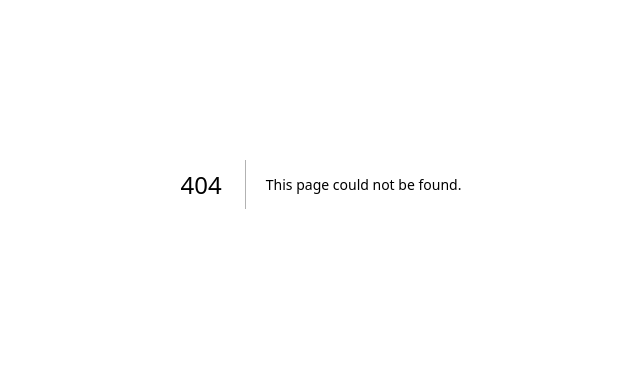
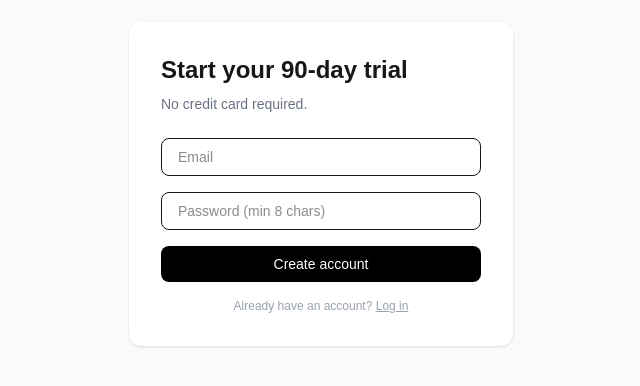
Before and after one commit to mathewjcohen/MarkitRunner, a Next.js app: page /signup in a window 1280 px wide. Before the commit this address had no page. Shown: the part 216-602 px from the top of the page, without its empty margins (319-959 px from the left). Built offline with nearby package versions, Linux system fonts and the light colour scheme.

Commit message:
feat: add auth pages, middleware, and sign-up/in/out actions

```diff
--- a/jest.config.ts
+++ b/jest.config.ts
@@ -7,6 +7,7 @@ const config: Config = {
     '^@/(.*)$': '<rootDir>/src/$1',
   },
   setupFilesAfterEnv: ['<rootDir>/jest.setup.ts'],
+  testMatch: ['**/__tests__/**/*.test.ts', '**/__tests__/**/*.test.tsx'],
 }
 
 export default config
--- /dev/null
+++ b/src/actions/auth.ts
@@ -0,0 +1,32 @@
+'use server'
+
+import { redirect } from 'next/navigation'
+import { createClient } from '@/lib/supabase/server'
+
+export async function signUp(formData: FormData) {
+  const supabase = await createClient()
+  const email = formData.get('email') as string
+  const password = formData.get('password') as string
+
+  const { error } = await supabase.auth.signUp({ email, password })
+  if (error) return { error: error.message }
+
+  redirect('/onboarding/step-1')
+}
+
+export async function signIn(formData: FormData) {
+  const supabase = await createClient()
+  const email = formData.get('email') as string
+  const password = formData.get('password') as string
+
+  const { error } = await supabase.auth.signInWithPassword({ email, password })
+  if (error) return { error: error.message }
+
+  redirect('/app/today')
+}
+
+export async function signOut() {
+  const supabase = await createClient()
+  await supabase.auth.signOut()
+  redirect('/login')
+}
--- /dev/null
+++ b/src/app/(auth)/login/page.tsx
@@ -0,0 +1,48 @@
+'use client'
+
+import { signIn } from '@/actions/auth'
+import { useState } from 'react'
+import Link from 'next/link'
+
+export default function LoginPage() {
+  const [error, setError] = useState<string | null>(null)
+
+  async function handleSubmit(formData: FormData) {
+    const result = await signIn(formData)
+    if (result?.error) setError(result.error)
+  }
+
+  return (
+    <div className="min-h-screen flex items-center justify-center bg-gray-50">
+      <div className="w-full max-w-sm p-8 bg-white rounded-xl shadow-sm">
+        <h1 className="text-2xl font-semibold mb-6">Log in</h1>
+        <form action={handleSubmit} className="flex flex-col gap-4">
+          <input
+            type="email"
+            name="email"
+            placeholder="Email"
+            required
+            className="border rounded-lg px-4 py-2 text-sm focus:outline-none focus:ring-2 focus:ring-black"
+          />
+          <input
+            type="password"
+            name="password"
+            placeholder="Password"
+            required
+            className="border rounded-lg px-4 py-2 text-sm focus:outline-none focus:ring-2 focus:ring-black"
+          />
+          {error && <p className="text-sm text-red-500">{error}</p>}
+          <button
+            type="submit"
+            className="bg-black text-white rounded-lg px-4 py-2 text-sm font-medium cursor-pointer hover:bg-gray-800 transition-colors"
+          >
+            Log in
+          </button>
+        </form>
+        <p className="text-xs text-gray-400 mt-4 text-center">
+          No account? <Link href="/signup" className="underline">Start free trial</Link>
+        </p>
+      </div>
+    </div>
+  )
+}
--- /dev/null
+++ b/src/app/(auth)/signup/page.tsx
@@ -0,0 +1,50 @@
+'use client'
+
+import { signUp } from '@/actions/auth'
+import { useState } from 'react'
+import Link from 'next/link'
+
+export default function SignupPage() {
+  const [error, setError] = useState<string | null>(null)
+
+  async function handleSubmit(formData: FormData) {
+    const result = await signUp(formData)
+    if (result?.error) setError(result.error)
+  }
+
+  return (
+    <div className="min-h-screen flex items-center justify-center bg-gray-50">
+      <div className="w-full max-w-sm p-8 bg-white rounded-xl shadow-sm">
+        <h1 className="text-2xl font-semibold mb-2">Start your 90-day trial</h1>
+        <p className="text-sm text-gray-500 mb-6">No credit card required.</p>
+        <form action={handleSubmit} className="flex flex-col gap-4">
+          <input
+            type="email"
+            name="email"
+            placeholder="Email"
+            required
+            className="border rounded-lg px-4 py-2 text-sm focus:outline-none focus:ring-2 focus:ring-black"
+          />
+          <input
+            type="password"
+            name="password"
+            placeholder="Password (min 8 chars)"
+            minLength={8}
+            required
+            className="border rounded-lg px-4 py-2 text-sm focus:outline-none focus:ring-2 focus:ring-black"
+          />
+          {error && <p className="text-sm text-red-500">{error}</p>}
+          <button
+            type="submit"
+            className="bg-black text-white rounded-lg px-4 py-2 text-sm font-medium cursor-pointer hover:bg-gray-800 transition-colors"
+          >
+            Create account
+          </button>
+        </form>
+        <p className="text-xs text-gray-400 mt-4 text-center">
+          Already have an account? <Link href="/login" className="underline">Log in</Link>
+        </p>
+      </div>
+    </div>
+  )
+}
--- /dev/null
+++ b/src/middleware.ts
@@ -0,0 +1,46 @@
+import { createServerClient } from '@supabase/ssr'
+import { NextResponse, type NextRequest } from 'next/server'
+
+export async function middleware(request: NextRequest) {
+  let supabaseResponse = NextResponse.next({ request })
+
+  const supabase = createServerClient(
+    process.env.NEXT_PUBLIC_SUPABASE_URL!,
+    process.env.NEXT_PUBLIC_SUPABASE_ANON_KEY!,
+    {
+      cookies: {
+        getAll() {
+          return request.cookies.getAll()
+        },
+        setAll(cookiesToSet) {
+          cookiesToSet.forEach(({ name, value }) => request.cookies.set(name, value))
+          supabaseResponse = NextResponse.next({ request })
+          cookiesToSet.forEach(({ name, value, options }) =>
+            supabaseResponse.cookies.set(name, value, options)
+          )
+        },
+      },
+    }
+  )
+
+  const { data: { user } } = await supabase.auth.getUser()
+  const { pathname } = request.nextUrl
+
+  if (!user && pathname.startsWith('/app')) {
+    return NextResponse.redirect(new URL('/login', request.url))
+  }
+
+  if (user && (pathname === '/login' || pathname === '/signup')) {
+    return NextResponse.redirect(new URL('/app/today', request.url))
+  }
+
+  if (user && pathname === '/') {
+    return NextResponse.redirect(new URL('/app/today', request.url))
+  }
+
+  return supabaseResponse
+}
+
+export const config = {
+  matcher: ['/((?!_next/static|_next/image|favicon.ico|api).*)'],
+}
```
Also changed, not shown: 1 other file (tests, documents, lock files or other folders).
